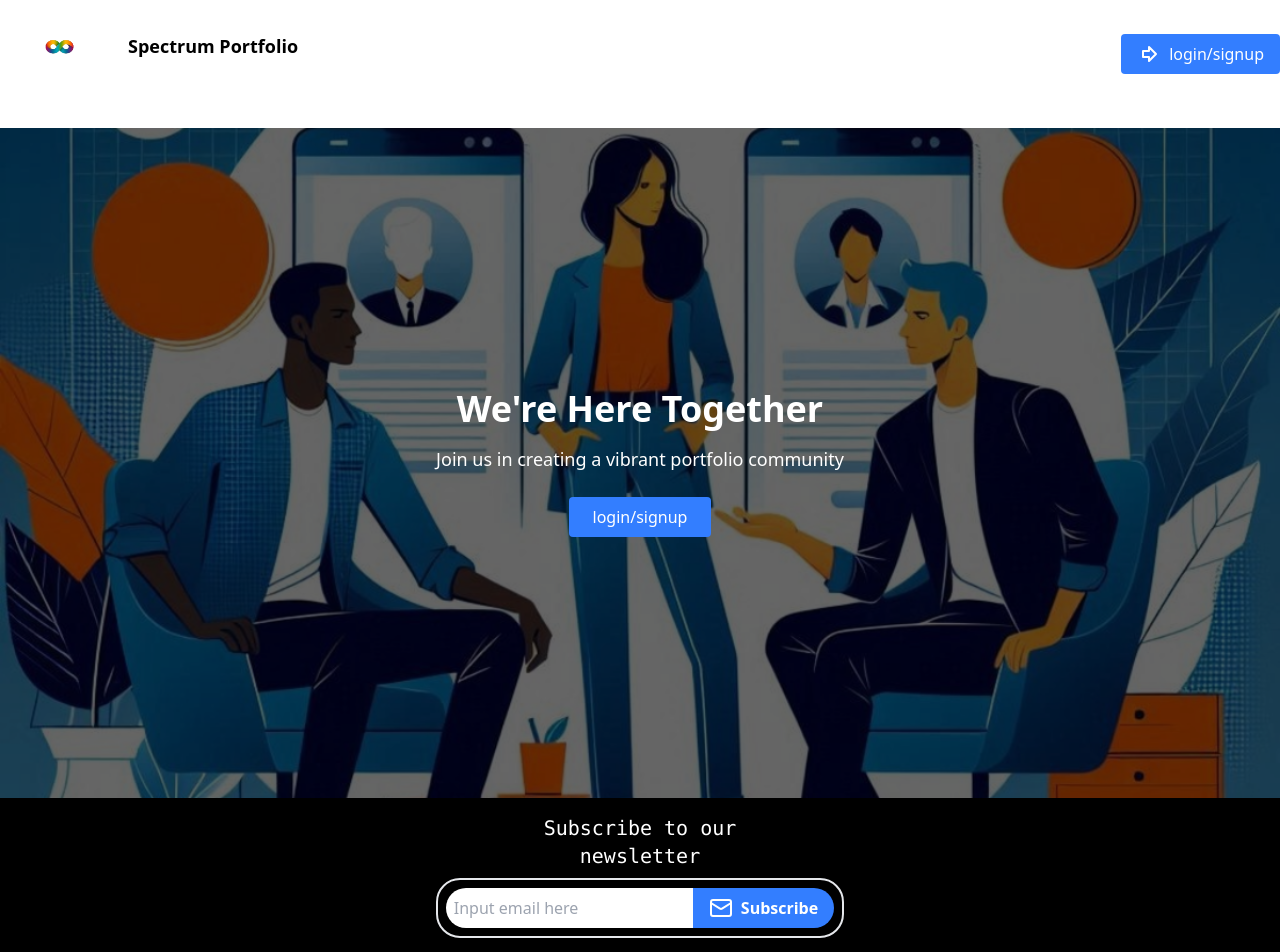
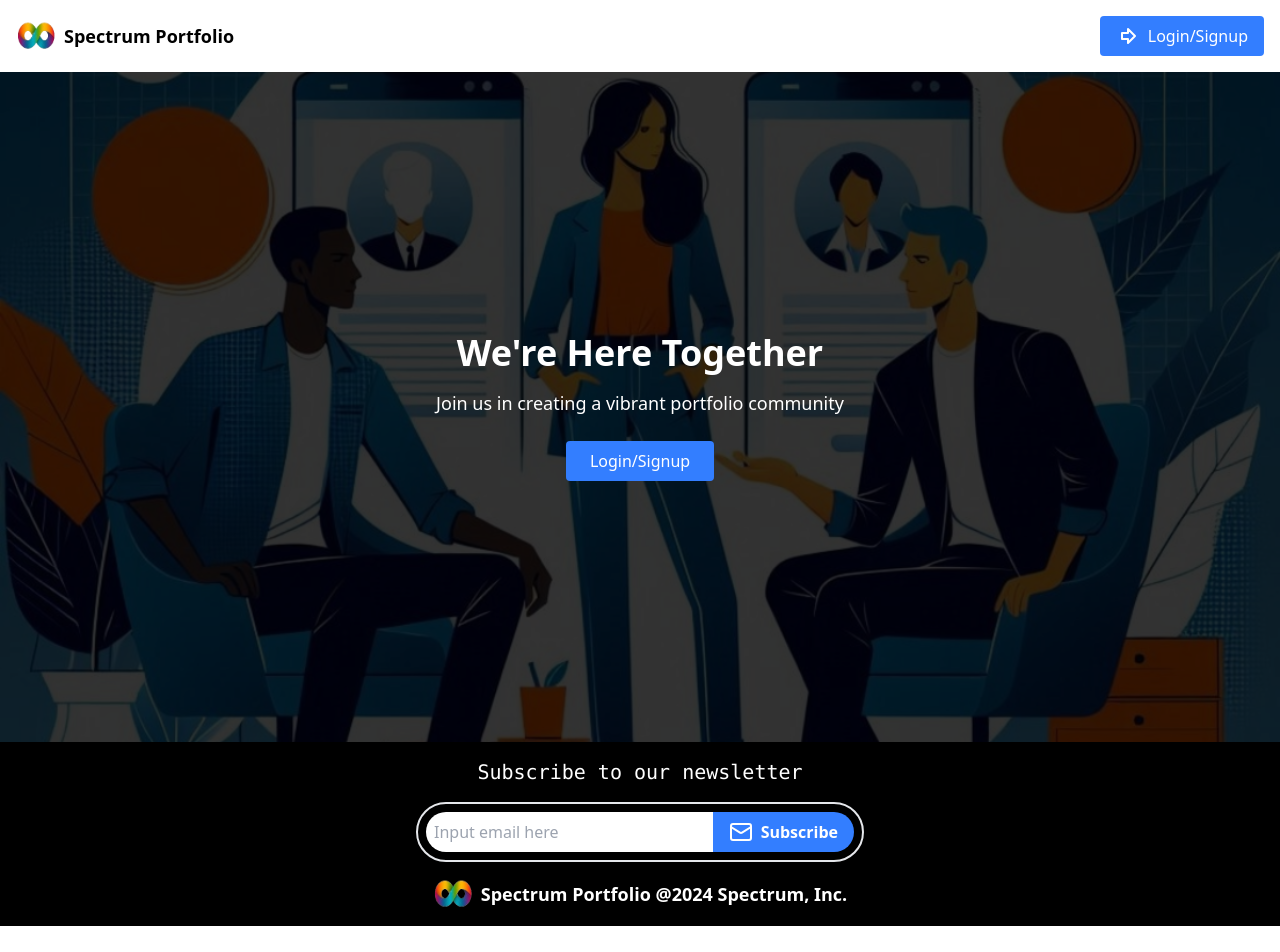
Before and after one commit to Spectrum-Force/portfolio-frontend, a React (Vite) app: page / in a window 1280 px wide. Shown: the top 952 px of the page. After the commit the page ends 926 px from the top, so only its background shows below. Built offline with nearby package versions, Linux system fonts and the light colour scheme; no server answers.

Commit message:
edited landing page

```diff
--- a/src/pages/landing.jsx
+++ b/src/pages/landing.jsx
@@ -1,4 +1,4 @@
-import { ArrowBigRight, LogOut } from "lucide-react"
+import { ArrowBigRight } from "lucide-react"
 import { Mail } from "lucide-react"
 import landingBg from "../assets/images/landingBg.png"
 import { Link } from "react-router-dom"
@@ -7,50 +7,49 @@ import logoLp from "../assets/images/logoLp.png"
 const Landing = () => {
   return (
     <div className="flex flex-col overflow-x-hidden min-h-screen">
-      <div className="flex justify-between items-center">
-        <div className="flex items-center pb-4">
-          <img src={logoLp} alt="logo" className="h-28 w-32" />
-          <p className="text-lg font-semibold mb-5 mr-8">Spectrum Portfolio</p>
+      <header className="flex justify-between items-center p-4">
+        <div className="flex items-center">
+          <img src={logoLp} alt="logo" className="h-8 w-10 mr-2" />
+          <p className="text-lg font-semibold text-black">Spectrum Portfolio</p>
         </div>
-        <Link to="/signup" className="flex items-center text-white bg-[#337eff] py-2 px-4 rounded mb-5">
-          <ArrowBigRight className="mr-2 " />login/signup
+        <Link to="/signup" className="flex items-center text-white bg-[#337eff] py-2 px-4 rounded">
+          <ArrowBigRight className="mr-2" /> Login/Signup
         </Link>
-      </div>
-      <div className="w-screen relative flex-grow">
+      </header>
+      <main className="w-screen relative flex-grow">
         <img src={landingBg} alt="background image" className="w-full h-auto" />
-        <div className="absolute inset-0 flex flex-col items-center justify-center text-center text-white bg-black bg-opacity-60">
+        <div className="absolute inset-0 flex flex-col items-center justify-center text-center text-white bg-black bg-opacity-80 p-4">
           <h1 className="text-4xl font-bold mb-4">We're Here Together</h1>
           <p className="text-lg mb-6">Join us in creating a vibrant portfolio community</p>
           <Link to="/signup" className="text-white bg-[#337eff] py-2 px-6 rounded">
-            login/signup
+            Login/Signup
           </Link>
         </div>
-      </div>
-      <footer className="bg-black text-white py-2 mt-auto">
-        <div className="flex flex-col justify-center items-center">
-          <p className="font-mono text-xl p-2 text-center">Subscribe to our <br />newsletter</p>
-          <div className="flex items-center bg-transparent border-2 rounded-3xl p-2">
+      </main>
+      <footer className="bg-black text-white py-4">
+        <div className="flex flex-col items-center">
+          <p className="font-mono text-xl text-center mb-4">Subscribe to our newsletter</p>
+          <div className="flex items-center bg-transparent border-2 rounded-full p-2 w-full max-w-md">
             <input
               type="email"
               placeholder="Input email here"
-              className="flex-grow p-2 rounded-l-3xl border-none focus:outline-none"
+              className="flex-grow p-2 rounded-l-full border-none focus:outline-none"
             />
             <button
               type="submit"
-              className="flex items-center text-center text-white h-10 px-4 py-2 bg-[#337eff] hover:bg-black rounded-r-3xl"
+              className="flex items-center text-center text-white h-10 px-4 py-2 bg-[#337eff] hover:bg-black rounded-r-full"
             >
               <Mail className="mr-2" />
               <b>Subscribe</b>
             </button>
           </div>
-          <div className="flex items-center">
-            <img src={logoLp} alt="logo" className="h-28 w-32" />
-            <p className="text-xl mb-5 mr-8">Spectrum Portfolio <b>@2024 Spectrum, Inc.</b></p>
+          <div className="flex items-center mt-4">
+            <img src={logoLp} alt="logo" className="h-8 w-10 mr-2" />
+            <p className="text-lg font-semibold">Spectrum Portfolio <b>@2024 Spectrum, Inc.</b></p>
           </div>
         </div>
       </footer>
     </div>
-
   )
 }
 
```
Also changed, not shown: src/assets/images/logoLp.png.
